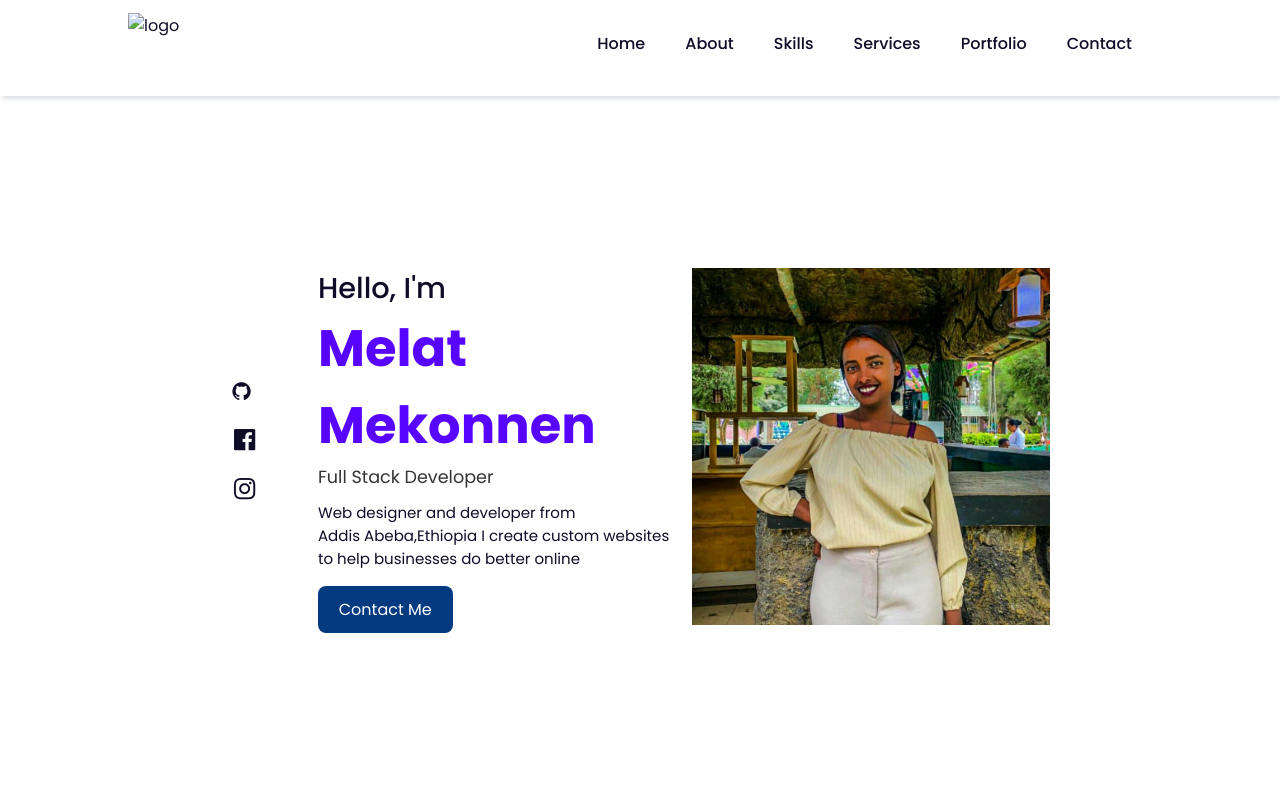
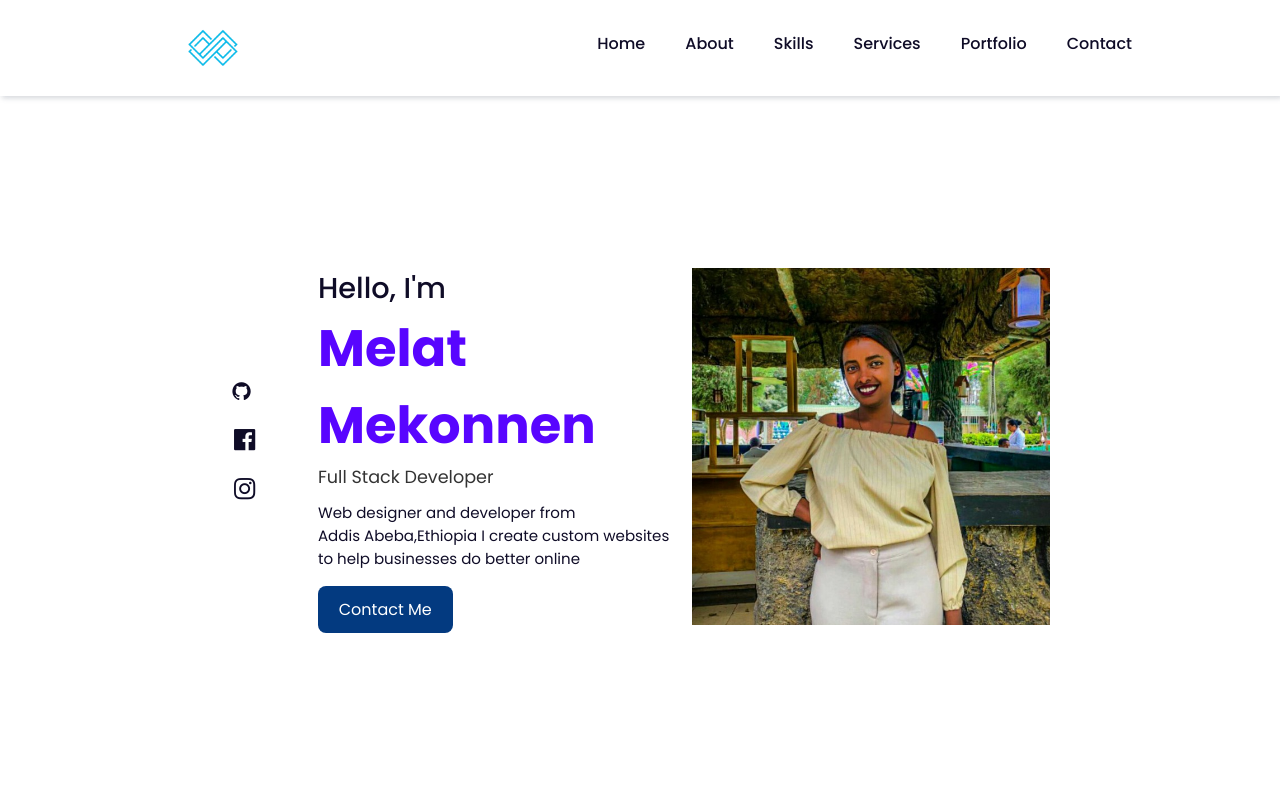
Before and after one commit to melat-mekonnen/Portfolio-page, a plain HTML site: page index.html in a window 1280 px wide. Shown: the top 800 px of the page. Drawn offline with nearby package versions, Linux system fonts and the light colour scheme; a script that the page names is missing.

Commit message:
amend some html and css

```diff
--- a/index.html
+++ b/index.html
@@ -18,7 +18,7 @@
 <body>
     <!-- Navbar -->
     <header>
-        <img src="./image/Developer_Company-removebg-preview.png" class="logo" alt="logo">
+        <img src="images/image/Developer_Company-removebg-preview.png" class="logo" alt="logo">
         <div class="bx bx-menu" id="menu-icon"></div>
         <ul class="navbar">
             <li><a href="#home">Home</a></li>
--- a/src/styles.css
+++ b/src/styles.css
@@ -332,7 +332,6 @@ ul li {
 .services-box {
   padding: 20px;
   width: 260px;
-
   display: flex;
   flex-direction: column;
   align-items: center;
@@ -380,12 +379,12 @@ ul li {
   margin-top: 2rem;
 }
 .portfolio-img {
-  overflow: hidden;
+  overflow:hidden;
   border-radius: 0.5rem;
 }
 .portfolio-img img {
   width: 100%;
-  display: block;
+  display:block;
 }
 .portfolio-img img:hover {
   transform: scale(1.1);
```
